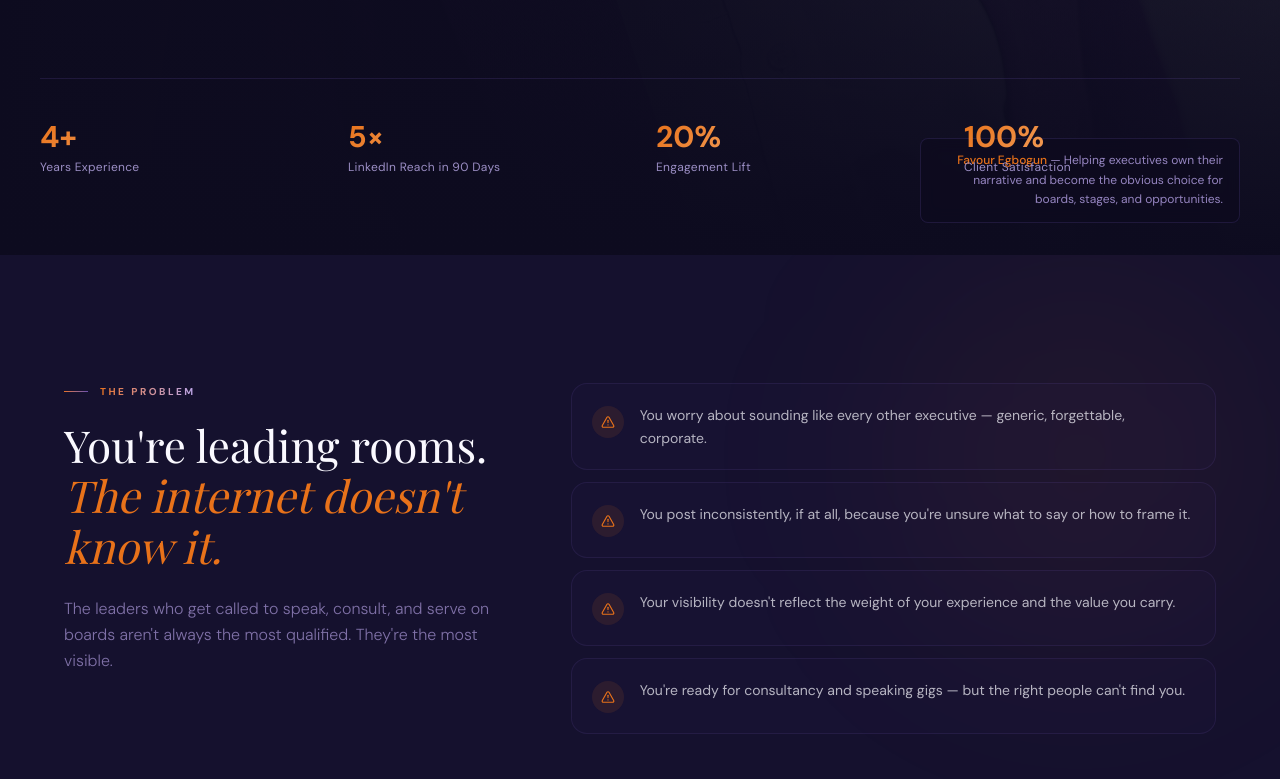
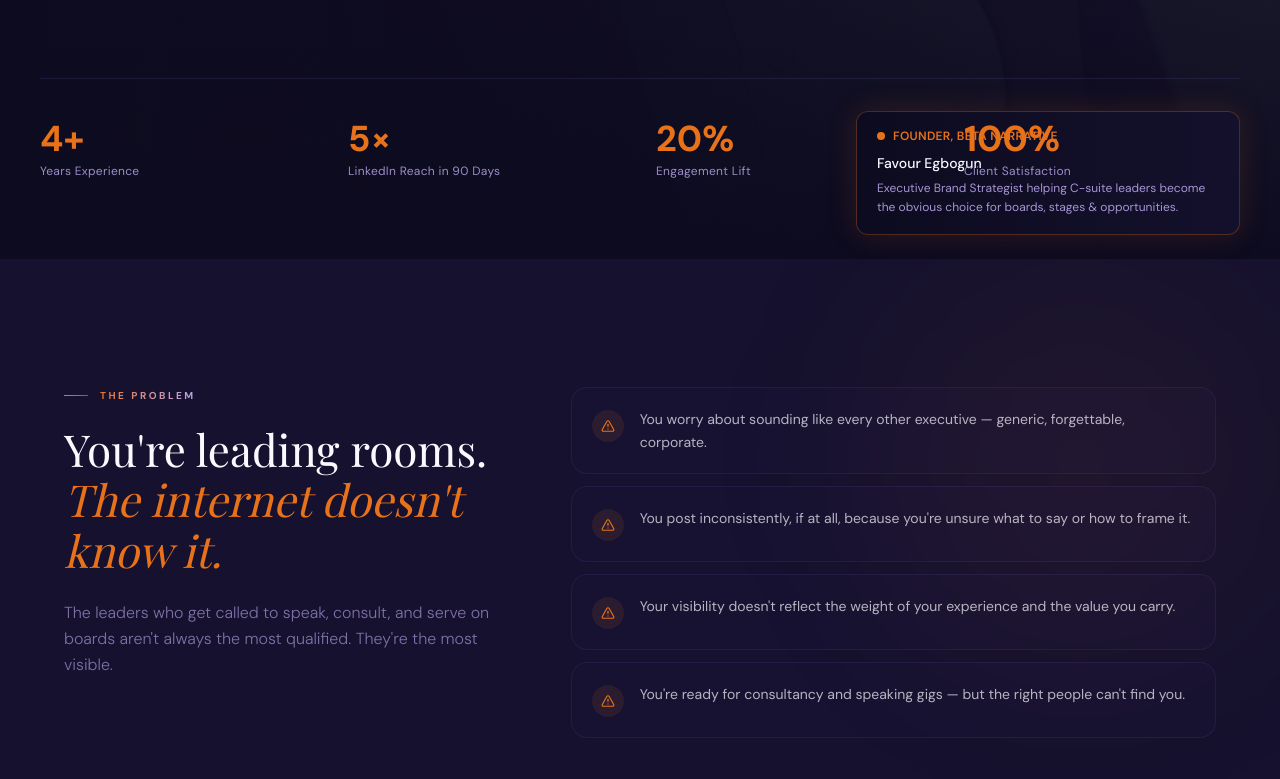
Before and after one commit to VictorAyo25/beta_narrative, a Next.js app: page / in a window 1280 px wide. Shown: the part 741-1520 px from the top of the page. Built offline with nearby package versions, Linux system fonts and the light colour scheme; no server answers; the database is empty; a web font is replaced by a local one.

Commit message:
Fix stat numbers visibility and improve hero caption

```diff
--- a/src/components/sections/HeroSection.tsx
+++ b/src/components/sections/HeroSection.tsx
@@ -22,16 +22,23 @@ export default function HeroSection() {
                 <div className="absolute top-[15%] right-[8%] w-[2px] h-[50%] bg-gradient-to-b from-transparent via-[#E8721A]/50 to-transparent z-10" />
                 <div className="absolute top-[12%] right-[8%] translate-x-[1px] w-3 h-3 rounded-full bg-[#E8721A]/60 z-10" />
 
-                {/* Image Caption Overlay */}
+                {/* Image Caption Overlay - Favour Egbogun Brand Caption */}
                 <motion.div
-                    initial={{ opacity: 0, x: 20 }}
-                    animate={{ opacity: 1, x: 0 }}
-                    transition={{ duration: 0.8, delay: 0.8, ease: [0.16, 1, 0.3, 1] }}
-                    className="absolute bottom-8 right-5 sm:right-8 lg:right-10 z-20 max-w-xs text-right"
+                    initial={{ opacity: 0, y: 20 }}
+                    animate={{ opacity: 1, y: 0 }}
+                    transition={{ duration: 0.8, delay: 0.9, ease: [0.16, 1, 0.3, 1] }}
+                    className="absolute bottom-6 right-5 sm:right-8 lg:right-10 z-20 max-w-sm"
                 >
-                    <div className="bg-[#0D0B1F]/70 backdrop-blur-sm border border-[#6B4FAD]/20 rounded-lg px-4 py-3">
-                        <p className="text-[10px] sm:text-xs text-[#B8A4E8]/80 leading-relaxed">
-                            <span className="text-[#E8721A] font-medium">Favour Egbogun</span> — Helping executives own their narrative and become the obvious choice for boards, stages, and opportunities.
+                    <div className="bg-gradient-to-r from-[#0D0B1F]/90 to-[#15112E]/90 backdrop-blur-md border border-[#E8721A]/30 rounded-xl px-5 py-4 shadow-[0_0_30px_rgba(232,114,26,0.15)]">
+                        <div className="flex items-center gap-2 mb-2">
+                            <div className="w-2 h-2 rounded-full bg-[#E8721A]"></div>
+                            <span className="text-[10px] sm:text-xs font-semibold text-[#E8721A] tracking-wide uppercase">Founder, Beta Narrative</span>
+                        </div>
+                        <p className="text-xs sm:text-sm text-[#FAF9FF] font-medium leading-relaxed">
+                            Favour Egbogun
+                        </p>
+                        <p className="text-[10px] sm:text-xs text-[#B8A4E8]/90 leading-relaxed mt-1">
+                            Executive Brand Strategist helping C-suite leaders become the obvious choice for boards, stages & opportunities.
                         </p>
                     </div>
                 </motion.div>
@@ -70,19 +77,19 @@ export default function HeroSection() {
                 <motion.div initial={{ opacity: 0, y: 30 }} animate={{ opacity: 1, y: 0 }} transition={{ duration: 0.8, delay: 0.6, ease: [0.16, 1, 0.3, 1] }} className="mt-20 pt-10 border-t border-[#6B4FAD]/20">
                     <div className="grid grid-cols-2 sm:grid-cols-4 gap-8">
                         <div>
-                            <div className="font-sans text-2xl sm:text-3xl font-bold text-gradient mb-1">4+</div>
+                            <div className="font-sans text-3xl sm:text-4xl font-bold text-[#E8721A] mb-1">4+</div>
                             <div className="text-xs text-[#9B8EC4] tracking-wide">Years Experience</div>
                         </div>
                         <div>
-                            <div className="font-sans text-2xl sm:text-3xl font-bold text-gradient mb-1">5×</div>
+                            <div className="font-sans text-3xl sm:text-4xl font-bold text-[#E8721A] mb-1">5×</div>
                             <div className="text-xs text-[#9B8EC4] tracking-wide">LinkedIn Reach in 90 Days</div>
                         </div>
                         <div>
-                            <div className="font-sans text-2xl sm:text-3xl font-bold text-gradient mb-1">20%</div>
+                            <div className="font-sans text-3xl sm:text-4xl font-bold text-[#E8721A] mb-1">20%</div>
                             <div className="text-xs text-[#9B8EC4] tracking-wide">Engagement Lift</div>
                         </div>
                         <div>
-                            <div className="font-sans text-2xl sm:text-3xl font-bold text-gradient mb-1">100%</div>
+                            <div className="font-sans text-3xl sm:text-4xl font-bold text-[#E8721A] mb-1">100%</div>
                             <div className="text-xs text-[#9B8EC4] tracking-wide">Client Satisfaction</div>
                         </div>
                     </div>
--- a/src/components/sections/ResultsSection.tsx
+++ b/src/components/sections/ResultsSection.tsx
@@ -60,7 +60,7 @@ export default function ResultsSection() {
                                 </div>
                                 <ArrowUpRight size={16} className="text-[#6B4FAD]/40 group-hover:text-[#E8721A] transition-colors duration-300 mt-1" />
                             </div>
-                            <div className="font-sans text-2xl sm:text-3xl font-bold text-[#FAF9FF] leading-none mb-3">
+                            <div className="font-sans text-2xl sm:text-3xl font-bold text-[#E8721A] leading-none mb-3">
                                 {result.stat}
                             </div>
                             <p className="text-sm text-[#AFA9CC]/55 font-light leading-relaxed">
```
